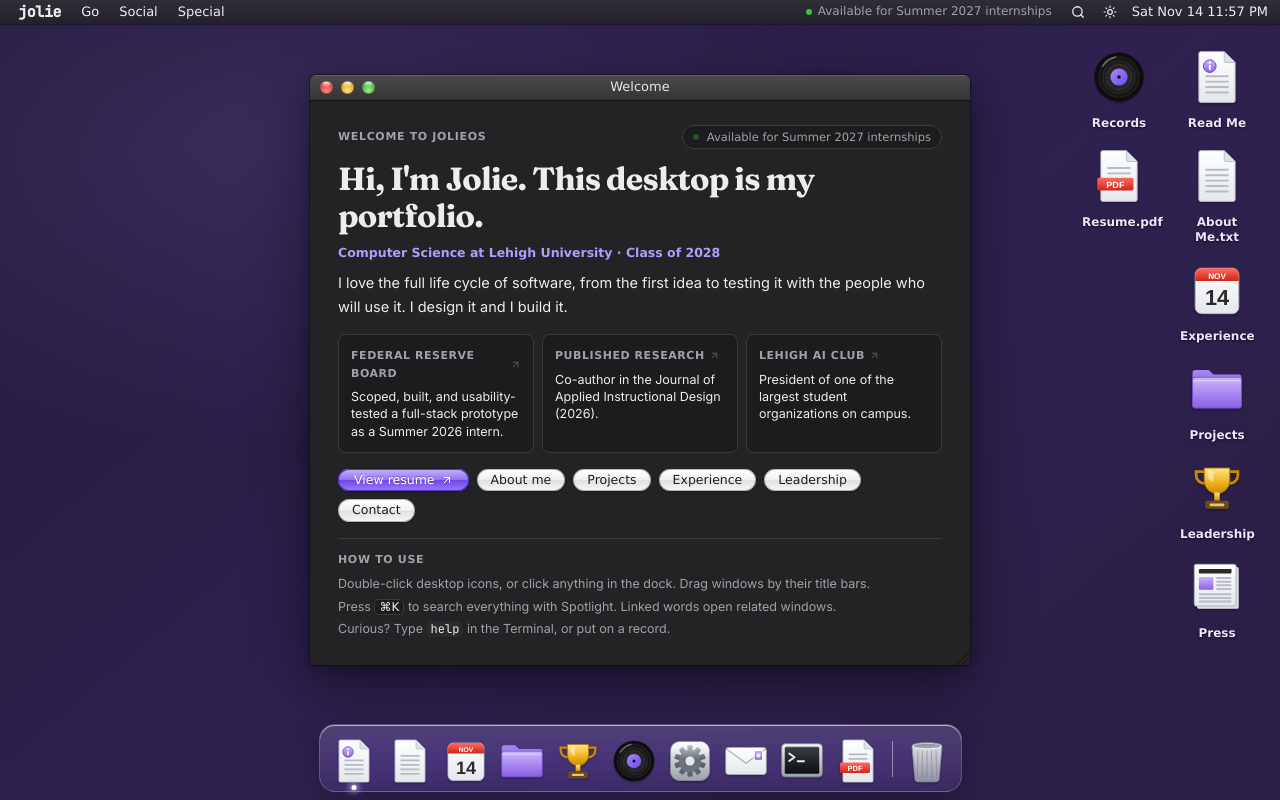
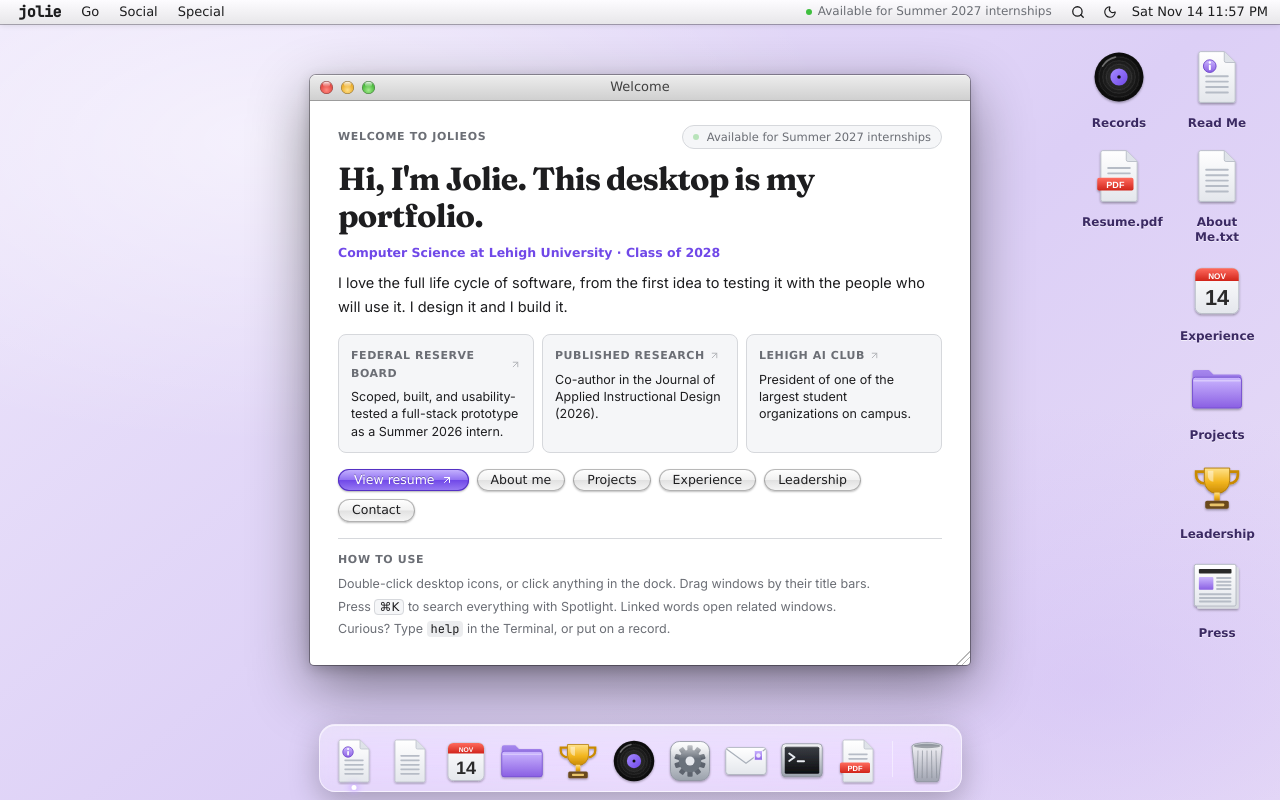
Before and after one commit to jog228/jolieos, a Next.js app: page / in a window 1280 px wide. Built offline with nearby package versions, Linux system fonts and the light colour scheme.

Commit message:
theme matches system settings

```diff
--- a/app/layout.tsx
+++ b/app/layout.tsx
@@ -50,7 +50,7 @@ export const metadata: Metadata = {
 // Runs synchronously before first paint to prevent FOUC
 // Also marks returning visitors (same browser session) so the JolieOS boot
 // screen is skipped without a flash.
-const themeScript = `(function(){var d=document.documentElement;try{var s=localStorage.getItem('theme');d.setAttribute('data-theme',s||'dark')}catch(e){}try{if(sessionStorage.getItem('jolieos-booted'))d.setAttribute('data-booted','')}catch(e){}})();`
+const themeScript = `(function(){var d=document.documentElement;try{var s=null;try{s=localStorage.getItem('theme')}catch(e){}if(s!=='light'&&s!=='dark')s=matchMedia('(prefers-color-scheme: dark)').matches?'dark':'light';d.setAttribute('data-theme',s)}catch(e){}try{if(sessionStorage.getItem('jolieos-booted'))d.setAttribute('data-booted','')}catch(e){}})();`
 
 export default function RootLayout({
   children,
--- a/providers/ThemeProvider.tsx
+++ b/providers/ThemeProvider.tsx
@@ -16,25 +16,46 @@ const ThemeContext = createContext<ThemeContextValue>({
   mounted: false,
 })
 
+const DARK_QUERY = '(prefers-color-scheme: dark)'
+
+// A stored value only exists once the visitor has picked a theme themselves.
+function readStored(): Theme | null {
+  try {
+    const stored = localStorage.getItem('theme')
+    return stored === 'light' || stored === 'dark' ? stored : null
+  } catch {
+    return null
+  }
+}
+
 export function ThemeProvider({ children }: { children: React.ReactNode }) {
   const [theme, setTheme] = useState<Theme>('light')
   const [mounted, setMounted] = useState(false)
 
   useEffect(() => {
-    const stored = localStorage.getItem('theme') as Theme | null
-    const resolved = stored ?? 'dark'
-    setTheme(resolved)
+    const media = window.matchMedia(DARK_QUERY)
+    setTheme(readStored() ?? (media.matches ? 'dark' : 'light'))
     setMounted(true)
+
+    // Follow the system setting live until the visitor picks a theme.
+    const onChange = (e: MediaQueryListEvent) => {
+      if (readStored() === null) setTheme(e.matches ? 'dark' : 'light')
+    }
+    media.addEventListener('change', onChange)
+    return () => media.removeEventListener('change', onChange)
   }, [])
 
   useEffect(() => {
     if (!mounted) return
     document.documentElement.setAttribute('data-theme', theme)
-    localStorage.setItem('theme', theme)
   }, [theme, mounted])
 
   const toggleTheme = () => {
-    setTheme(prev => (prev === 'light' ? 'dark' : 'light'))
+    const next: Theme = theme === 'light' ? 'dark' : 'light'
+    setTheme(next)
+    try {
+      localStorage.setItem('theme', next)
+    } catch {}
   }
 
   return (
```
